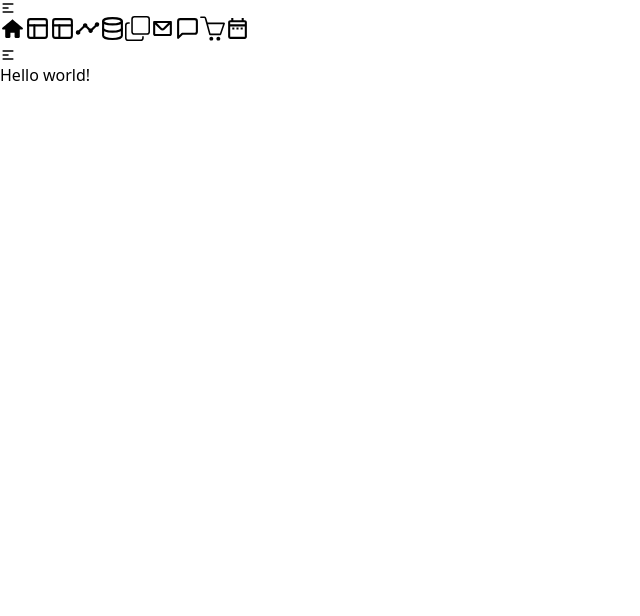
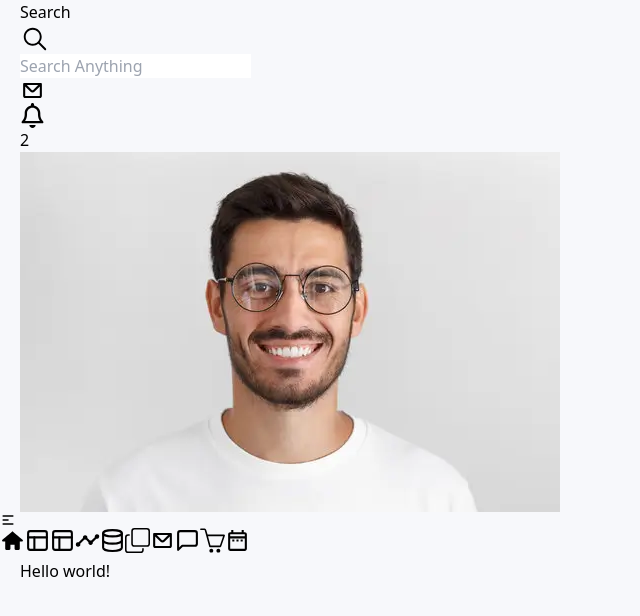
Before and after one commit to MuhammadqodirProgrammer/iqro-task, a React (Vite) app: page / in a window 1280 px wide. Shown: the top 616 px of the page, without its empty margins (0-640 px from the left). Built offline with nearby package versions, Linux system fonts and the light colour scheme.

Commit message:
header and navbar finished

```diff
--- /dev/null
+++ b/src/db/navlinks.ts
@@ -0,0 +1,42 @@
+ export const  navLinksList = [
+	{
+		to: '/',
+		pagename: 'Home',
+	},
+	{
+		to: '/layout',
+		pagename: 'Layout',
+	},
+	{
+		to: '/analytics',
+		pagename: 'Analytics',
+	},
+	{
+		to: '/database',
+		pagename: 'Database',
+	},
+	{
+		to: '/copy',
+		pagename: 'Copy',
+	},
+	{
+		to: '/mail',
+		pagename: 'Mail',
+	},
+	{
+		to: '/messages',
+		pagename: 'Message',
+	},
+	{
+		to: '/basket',
+		pagename: 'Basket',
+	},
+	{
+		to: '/date',
+		pagename: 'Date',
+	},
+	{
+		to: '/logout',
+		pagename: 'CgLogOut',
+	},
+];
--- a/src/index.css
+++ b/src/index.css
@@ -2,8 +2,24 @@
 @tailwind components;
 @tailwind utilities;
 
-*{
+* {
   margin: 0;
   padding: 0;
   box-sizing: border-box;
 }
+
+body {
+  background-color: #F7F8FB;
+}
+
+.main-container {
+  width: calc(100vw - 70px) !important;
+  box-sizing: border-box !important;
+  padding: 0 20px;
+}
+
+@media screen and (max-width:768px) {
+  .main-container {
+    width: 100% !important;
+  }
+}
--- a/src/layout/Header/index.tsx
+++ b/src/layout/Header/index.tsx
@@ -1,48 +1,58 @@
-import { FiMenu } from 'react-icons/fi';
-import { HiMenuAlt1 } from 'react-icons/hi';
+import { CgMail } from 'react-icons/cg';
+import { IoIosSearch } from 'react-icons/io';
+import { FaRegBell } from 'react-icons/fa6';
+import profileImg from '../../assets/images/profile.webp';
 
 const Header = () => {
-	let isOpen = /true/.test('false');
-	let iscontainerSt = /true/.test('true');
-	let isNavSt = /true/.test('true');
+
 
 	return (
 		<>
-			<header
-				className={` px-3   ${
-					isNavSt
-						? 'bg-[red] dark:bg-topColor'
-						: 'bg-gradient-to-r from-slate-700 to-indigo-600'
-				} text-black dark:text-white   w-full flex items-center`}
-			>
+			<header className={`   bg-[#F7F8FB]   flex justify-end   `}>
 				<div
-          className={`flex    m-auto  justify-between w-[${isOpen ? '80%' : '90%'}] items-center   `}
+					className={`flex  mt-3    justify-between main-container items-center    `}
 				>
-					<div
-						className={`flex  items-center gap-x-[30px] `}
-					>
-						<div
-							className='w-[40px] h-[40px] rounded-full max-[768px]:hidden transition-all hover:bg-slate-700 flex items-center justify-center '
-							data-tooltip-id='my-tooltip'
-							data-tooltip-content='Toggle Navigation!'
-							data-tooltip-place='right'
-							// onClick={() => dispatch(menuState())}
+					<form className='max-w-md '>
+						<label
+							htmlFor='default-search'
+							className='mb-2 text-sm font-medium text-gray-900 sr-only dark:text-white'
 						>
-							{isOpen ? (
-								<FiMenu />
-							)  : (
-								<HiMenuAlt1 />
-							)}
+							Search
+						</label>
+						<div className='relative'>
+							<div className='absolute inset-y-0 start-0 flex items-center ps-3 pointer-events-none'>
+								<IoIosSearch
+									size={30}
+									className='w-5 h-5 text-gray-500 dark:text-gray-400'
+								/>
+							</div>
+							<input
+								type='search'
+								id='default-search'
+								className='block w-full p-3 ps-10 text-sm text-gray-900 border  rounded-lg bg-white focus:ring-blue-500 focus:border-blue-500 dark:bg-gray-700 dark:border-gray-600 dark:placeholder-gray-400 dark:text-white dark:focus:ring-blue-500  dark:focus:border-blue-500   outline-none '
+								placeholder='Search Anything'
+								required
+							/>
+						</div>
+					</form>
 
+					<div className={`flex  items-center gap-x-[30px] `}>
+						<CgMail size={25} className=' text-gray-500 ' />
+						<div className=' relative '>
+							<FaRegBell size={25} className=' text-gray-500 ' />
+							<span className=' absolute top-[1px] right-0   w-3 h-3 flex items-center justify-center rounded-full  bg-[#563BFF]  text-white  text-[10px]     '>
+								2
+							</span>
 						</div>
-
-
+						<div className=' w-8 h-8 rounded-full overflow-hidden  '>
+							<img
+								src={profileImg}
+								alt='profile img'
+								className=' w-full h-full object-cover  '
+							/>
+						</div>
 					</div>
-
-
 				</div>
-
-
 			</header>
 		</>
 	);
--- a/src/layout/Layout.tsx
+++ b/src/layout/Layout.tsx
@@ -5,9 +5,11 @@ import Navbar from './Navbar';
 const Layout = ({ children }: any) => {
 	return (
 		<>
-			<Navbar />
 			<Header />
-			{children}
+			<div className='  flex justify-end   '>
+				<Navbar />
+				<div className='main-container  bg-orange-500'>{children}</div>
+			</div>
 		</>
 	);
 };
--- a/src/layout/Navbar/index.tsx
+++ b/src/layout/Navbar/index.tsx
@@ -1,5 +1,4 @@
-import { useState } from 'react';
-// import './navbar.css';
+import './navbar.css';
 import { CgLogOut } from 'react-icons/cg';
 import { FiMenu } from 'react-icons/fi';
 import { HiMenuAlt1 } from 'react-icons/hi';
@@ -13,74 +12,21 @@ import { LuMessageSquare } from 'react-icons/lu';
 import { SlBasket } from 'react-icons/sl';
 import { MdOutlineDateRange } from 'react-icons/md';
 import { Link, useLocation, useNavigate } from 'react-router-dom';
-const arr = [
-	{
-		to: '/',
-		pagename: 'Home',
-	},
-	{
-		to: '/layout',
-		pagename: 'Layout',
-	},
-	{
-		to: '/analytics',
-		pagename: 'Analytics',
-	},
-	{
-		to: '/database',
-		pagename: 'Database',
-	},
-	{
-		to: '/copy',
-		pagename: 'Copy',
-	},
-	{
-		to: '/mail',
-		pagename: 'Mail',
-	},
-	{
-		to: '/messages',
-		pagename: 'Message',
-	},
-	{
-		to: '/basket',
-		pagename: 'Basket',
-	},
-	{
-		to: '/date',
-		pagename: 'Date',
-	},
-	{
-		to: '/logout',
-		pagename: 'CgLogOut',
-	},
-];
+import { navLinksList } from '../../db/navlinks';
+
 const Navbar = () => {
 	const navigate = useNavigate();
 	const usePathname = () => {
 		const location = useLocation();
 		return location.pathname;
 	};
-	console.log(usePathname());
 
-	// const isOpenMenu = useSelector((state: any) => state.isOpenMenu);
-	// const positionNav: any = useSelector((state: any) => state.positionNav);
-	// const containerSt: any = useSelector((state: any) => state.containerSt);
-	// const navSt: any = useSelector((state: any) => state.navSt);
 	let isOpen = /true/.test('false');
-	let iscontainerSt = /true/.test('true');
-	let isNavSt = /true/.test('true');
-
-	console.log(isOpen, iscontainerSt, isNavSt);
 
 	return (
 		<div>
 			<nav
-				className={`fixed top-0 left-0  min-h-screen shadow z-30  ${
-					isNavSt
-						? 'bg-[#fff] dark:bg-topColor'
-						: 'bg-gradient-to-b from-slate-700 to-indigo-600'
-				} hidden md:flex items-center flex-col  ${
+				className={`fixed top-0 left-0  min-h-screen shadow-md z-30  bg-[#fff] hidden md:flex items-center flex-col  ${
 					isOpen ? 'w-[300px]' : 'w-[70px]'
 				}  left-0
 				 `}
@@ -90,17 +36,26 @@ const Navbar = () => {
 				</div>
 
 				<div className=' mt-16 text-black  flex flex-col gap-5  dark:text-mainColor '>
-					{arr.map((el, index) => (
-						<Link className='bg-teal-500 w-[70px] flex justify-center border-l-2 border-red-600 ' to={el.to}>
+					{navLinksList.map((el, index) => (
+						<Link
+							className=' w-[70px] flex justify-center  relative  nav_link '
+							to={el.to}
+						>
+							<span
+								className={` min-h-full min-w-[10px]  visible opacity-0  absolute  left-[-6px]  bg-[#3734A9] rounded-md      ${
+									usePathname() == `${el.to}` && 'block  opacity-100'
+								}   `}
+							></span>
+
 							<button
 								type='button'
-								className={
-									`   px-3 py-[10px] rounded-xl             ${usePathname() == `${el.to}`
-                  ? 'active_link nav_link-button    bg-[#9B38FF]      '
-                  : 'nav_link-button '}   `
-								}
+								className={`   px-3 py-[10px] rounded-xl   text-[#C7C7D2]А   hover:bg-[#563BFF]       ${
+									usePathname() == `${el.to}`
+										? '    bg-[#563BFF]  text-white    '
+										: ''
+								}   `}
 							>
-								<div className='flex items-center text-[#C7C7D2] gap-x-2 justify-start'>
+								<div className='flex items-center  gap-x-2 justify-start'>
 									{index == 0 ? (
 										<TiHome size={25} />
 									) : index == 1 ? (
--- /dev/null
+++ b/src/layout/Navbar/navbar.css
@@ -0,0 +1,5 @@
+.nav_link:hover  span{
+opacity: 1 !important;
+display: block !important;
+transition: all 0.2s  !important;
+}
```
Also changed, not shown: src/assets/images/profile.webp (added).
